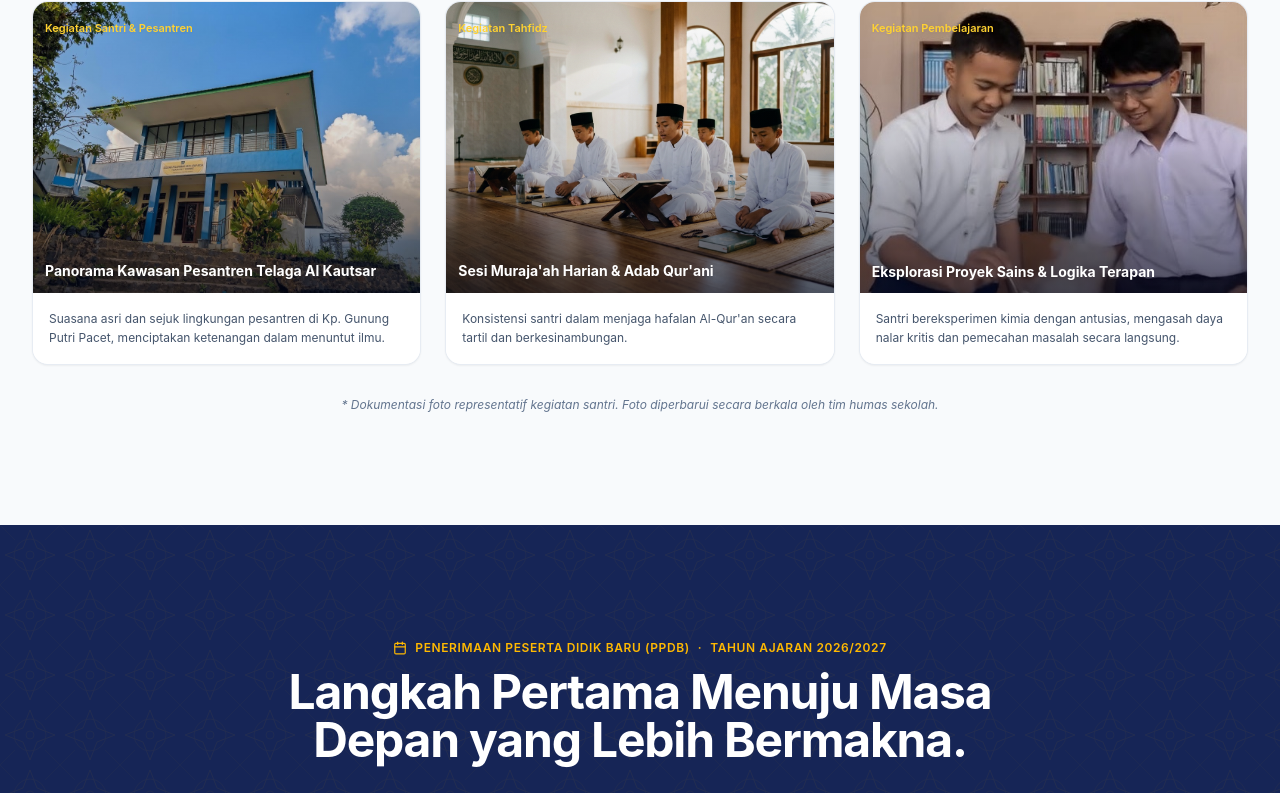
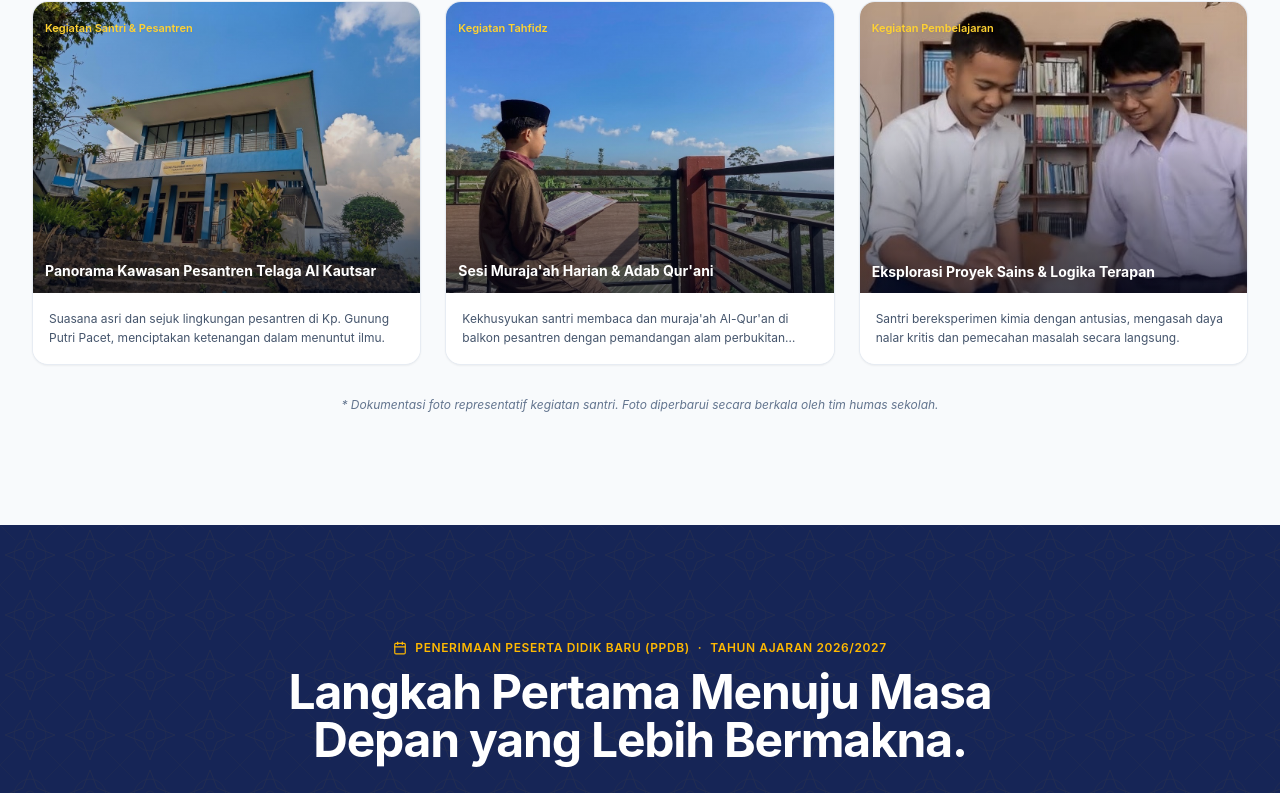
Before and after one commit to faridmihsan-lang/website-ppdb, a React (Vite) app: page / in a window 1280 px wide. Shown: the part 7554-8347 px from the top of the page. Built offline with nearby package versions, Linux system fonts and the light colour scheme.

Commit message:
feat(gallery): ganti foto Sesi Muraja'ah Harian dengan foto santri baca Qur'an di balkon pesantren

```diff
--- a/src/data/schoolData.ts
+++ b/src/data/schoolData.ts
@@ -8,6 +8,7 @@ import leadershipImg from '../assets/images/santri_leadership_surken_cropped.jpg
 import englishImg from '../assets/images/santri_english_class.jpg';
 import halaqahTahfidzGaleriImg from '../assets/images/santri_halaqah_tahfidz_galeri.jpg';
 import sainsEksperimenImg from '../assets/images/santri_sains_eksperimen_galeri.jpg';
+import murajaahBalkonImg from '../assets/images/santri_murajaah_balkon_galeri.jpg';
 
 export const INSTITUTION_INFO = {
   name: "Pesantren Tahfidz Telaga Al Kautsar",
@@ -262,8 +263,8 @@ export const GALLERY_ITEMS: GalleryItem[] = [
     title: "Sesi Muraja'ah Harian & Adab Qur'ani",
     category: "tahfidz",
     categoryLabel: "Kegiatan Tahfidz",
-    image: tahfidzImg,
-    caption: "Konsistensi santri dalam menjaga hafalan Al-Qur'an secara tartil dan berkesinambungan."
+    image: murajaahBalkonImg,
+    caption: "Kekhusyukan santri membaca dan muraja'ah Al-Qur'an di balkon pesantren dengan pemandangan alam perbukitan Pacet yang asri."
   },
   {
     id: "gal-6",
```
Also changed, not shown: src/assets/images/santri_murajaah_balkon_galeri.jpg (added).
